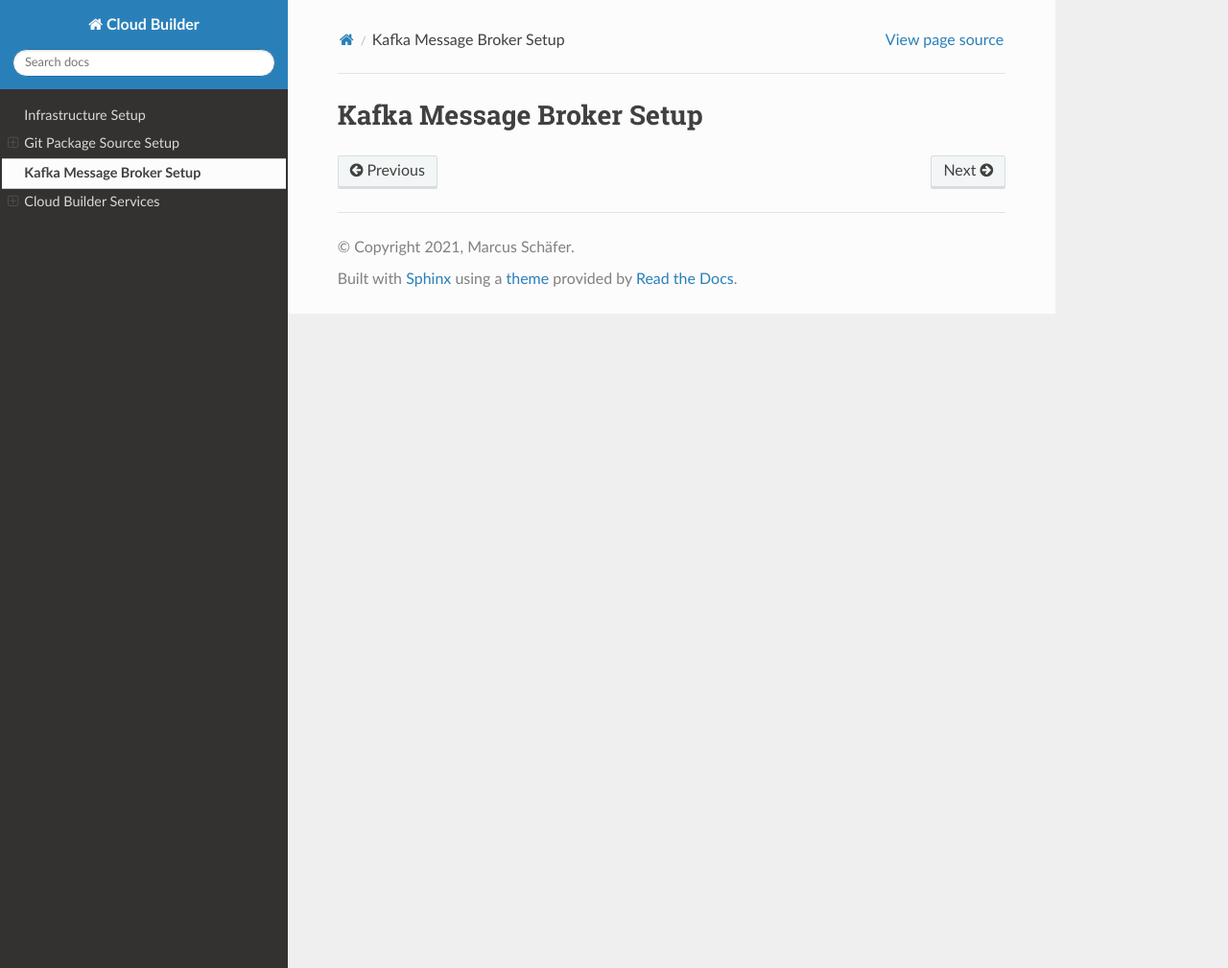
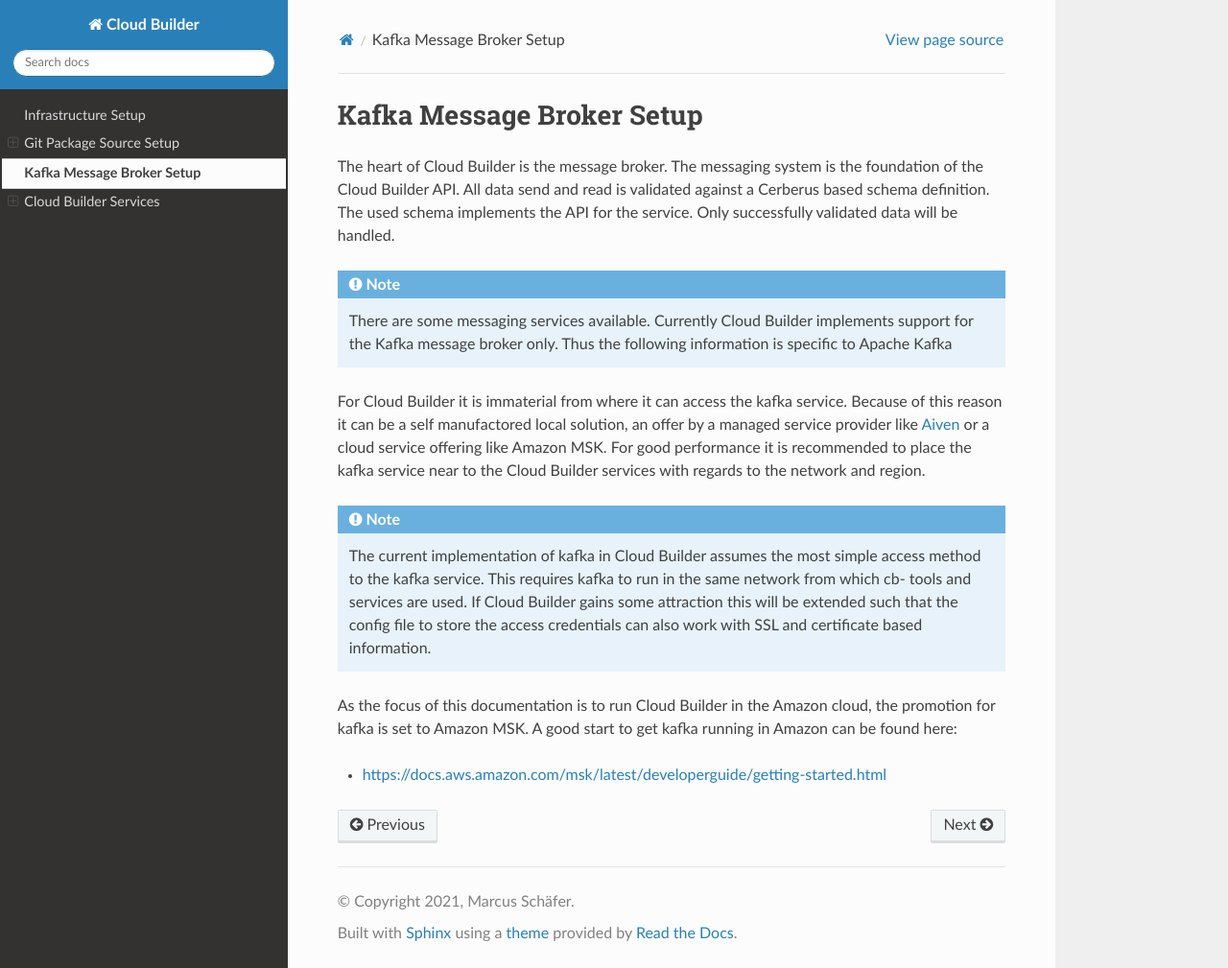
Before and after one commit to OSInside/cloud-builder, a Sphinx documentation site: the page built from doc/source/kafka_broker_setup.rst, in a window 1280 px wide and 1009 px high. Shown: the whole window at 96% size. Built offline with Sphinx 7.4.7 and the Read the Docs theme 2.0.0, drawn with Linux system fonts in a browser that asks for light colours.

Commit message:
Start writing the kafka chapter

```diff
--- a/doc/source/kafka_broker_setup.rst
+++ b/doc/source/kafka_broker_setup.rst
@@ -2,3 +2,38 @@
 
 Kafka Message Broker Setup
 ==========================
+
+The heart of {CB} is the message broker. The messaging system
+is the foundation of the {CB} API. All data send and read is
+validated against a Cerberus based schema definition. The used
+schema implements the API for the service. Only successfully
+validated data will be handled.
+
+.. note::
+
+   There are some messaging services available. Currently
+   {CB} implements support for the Kafka message broker only.
+   Thus the following information is specific to Apache Kafka
+
+For {CB} it is immaterial from where it can access the kafka
+service. Because of this reason it can be a self manufactored
+local solution, an offer by a managed service provider like
+`Aiven <https://aiven.io/>`__ or a cloud service offering like
+Amazon MSK. For good performance it is recommended to place
+the kafka service near to the {CB} services with regards to
+the network and region.
+
+.. note::
+
+   The current implementation of kafka in {CB} assumes the most
+   simple access method to the kafka service. This requires kafka
+   to run in the same network from which cb- tools and services
+   are used. If {CB} gains some attraction this will be extended
+   such that the config file to store the access credentials can
+   also work with SSL and certificate based information.
+
+As the focus of this documentation is to run {CB} in the Amazon
+cloud, the promotion for kafka is set to Amazon MSK. A good start
+to get kafka running in Amazon can be found here:
+
+* https://docs.aws.amazon.com/msk/latest/developerguide/getting-started.html
```
